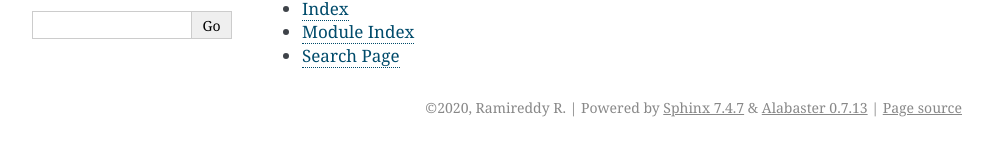
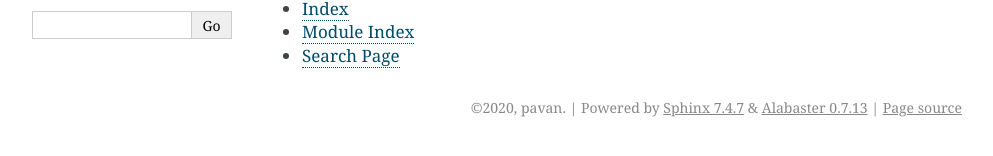
Before and after one commit to SriRamireddy/RRRReadTheDocs, a Sphinx documentation site: the page built from docs/index.rst, in a window 1280 px wide. Shown: the part 279-435 px from the top of the page, without its empty margins (148-1141 px from the left). Built offline with Sphinx 7.4.7, drawn with Linux system fonts in a browser that asks for light colours; some of the changed lines change nothing that is shown.

Commit message:
Update conf.py

```diff
--- a/docs/conf.py
+++ b/docs/conf.py
@@ -1,8 +1,10 @@
+# -*- coding: utf-8 -*-
+#
 # Configuration file for the Sphinx documentation builder.
 #
-# This file only contains a selection of the most common options. For a full
-# list see the documentation:
-# https://www.sphinx-doc.org/en/master/usage/configuration.html
+# This file does only contain a selection of the most common options. For a
+# full list see the documentation:
+# http://www.sphinx-doc.org/en/master/config
 
 # -- Path setup --------------------------------------------------------------
 
@@ -17,15 +19,21 @@
 
 # -- Project information -----------------------------------------------------
 
-project = 'kotlin-Docu'
-copyright = '2020, Ramireddy R'
-author = 'Ramireddy R'
+project = u'Kotlin-Documentation'
+copyright = u'2020, pavan'
+author = u'pavan'
 
+# The short X.Y version
+version = u''
 # The full version, including alpha/beta/rc tags
-release = '1'
+release = u'1'
 
 
 # -- General configuration ---------------------------------------------------
+
+# If your documentation needs a minimal Sphinx version, state it here.
+#
+# needs_sphinx = '1.0'
 
 # Add any Sphinx extension module names here, as strings. They can be
 # extensions coming with Sphinx (named 'sphinx.ext.*') or your custom
@@ -35,10 +43,29 @@
 # Add any paths that contain templates here, relative to this directory.
 templates_path = ['_templates']
 
+# The suffix(es) of source filenames.
+# You can specify multiple suffix as a list of string:
+#
+# source_suffix = ['.rst', '.md']
+source_suffix = ['.rst', '.md']
+
+# The master toctree document.
+master_doc = 'index'
+
+# The language for content autogenerated by Sphinx. Refer to documentation
+# for a list of supported languages.
+#
+# This is also used if you do content translation via gettext catalogs.
+# Usually you set "language" from the command line for these cases.
+language = None
+
 # List of patterns, relative to source directory, that match files and
 # directories to ignore when looking for source files.
 # This pattern also affects html_static_path and html_extra_path.
-exclude_patterns = ['_build', 'Thumbs.db', '.DS_Store']
+exclude_patterns = [u'_build', 'Thumbs.db', '.DS_Store']
+
+# The name of the Pygments (syntax highlighting) style to use.
+pygments_style = None
 
 
 # -- Options for HTML output -------------------------------------------------
@@ -48,7 +75,98 @@
 #
 html_theme = 'alabaster'
 
+# Theme options are theme-specific and customize the look and feel of a theme
+# further.  For a list of options available for each theme, see the
+# documentation.
+#
+# html_theme_options = {}
+
 # Add any paths that contain custom static files (such as style sheets) here,
 # relative to this directory. They are copied after the builtin static files,
 # so a file named "default.css" will overwrite the builtin "default.css".
 html_static_path = ['_static']
+
+# Custom sidebar templates, must be a dictionary that maps document names
+# to template names.
+#
+# The default sidebars (for documents that don't match any pattern) are
+# defined by theme itself.  Builtin themes are using these templates by
+# default: ``['localtoc.html', 'relations.html', 'sourcelink.html',
+# 'searchbox.html']``.
+#
+# html_sidebars = {}
+
+
+# -- Options for HTMLHelp output ---------------------------------------------
+
+# Output file base name for HTML help builder.
+htmlhelp_basename = 'Kotlin-Documentationdoc'
+
+
+# -- Options for LaTeX output ------------------------------------------------
+
+latex_elements = {
+    # The paper size ('letterpaper' or 'a4paper').
+    #
+    # 'papersize': 'letterpaper',
+
+    # The font size ('10pt', '11pt' or '12pt').
+    #
+    # 'pointsize': '10pt',
+
+    # Additional stuff for the LaTeX preamble.
+    #
+    # 'preamble': '',
+
+    # Latex figure (float) alignment
+    #
+    # 'figure_align': 'htbp',
+}
+
+# Grouping the document tree into LaTeX files. List of tuples
+# (source start file, target name, title,
+#  author, documentclass [howto, manual, or own class]).
+latex_documents = [
+    (master_doc, 'Kotlin-Documentation.tex', u'Kotlin-Documentation Documentation',
+     u'pavan', 'manual'),
+]
+
+
+# -- Options for manual page output ------------------------------------------
+
+# One entry per manual page. List of tuples
+# (source start file, name, description, authors, manual section).
+man_pages = [
+    (master_doc, 'kotlin-documentation', u'Kotlin-Documentation Documentation',
+     [author], 1)
+]
+
+
+# -- Options for Texinfo output ----------------------------------------------
+
+# Grouping the document tree into Texinfo files. List of tuples
+# (source start file, target name, title, author,
+#  dir menu entry, description, category)
+texinfo_documents = [
+    (master_doc, 'Kotlin-Documentation', u'Kotlin-Documentation Documentation',
+     author, 'Kotlin-Documentation', 'One line description of project.',
+     'Miscellaneous'),
+]
+
+
+# -- Options for Epub output -------------------------------------------------
+
+# Bibliographic Dublin Core info.
+epub_title = project
+
+# The unique identifier of the text. This can be a ISBN number
+# or the project homepage.
+#
+# epub_identifier = ''
+
+# A unique identification for the text.
+#
+# epub_uid = ''
+
+# A list of files that should not be packed into the epub file.
+epub_exclude_files = ['search.html']
```
